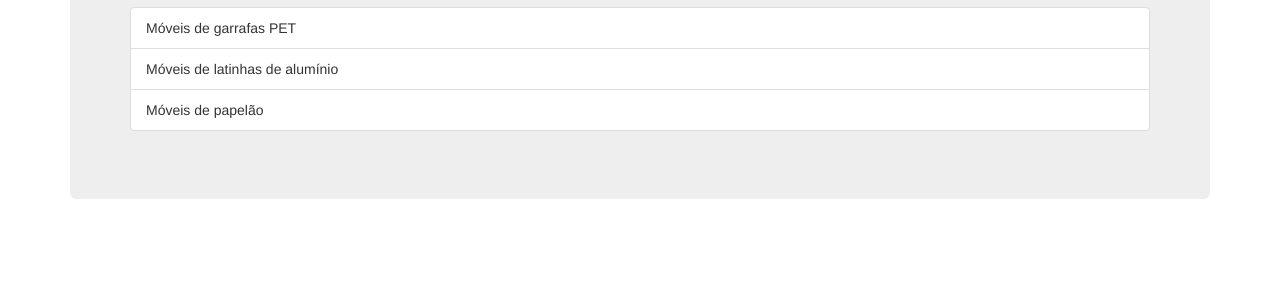
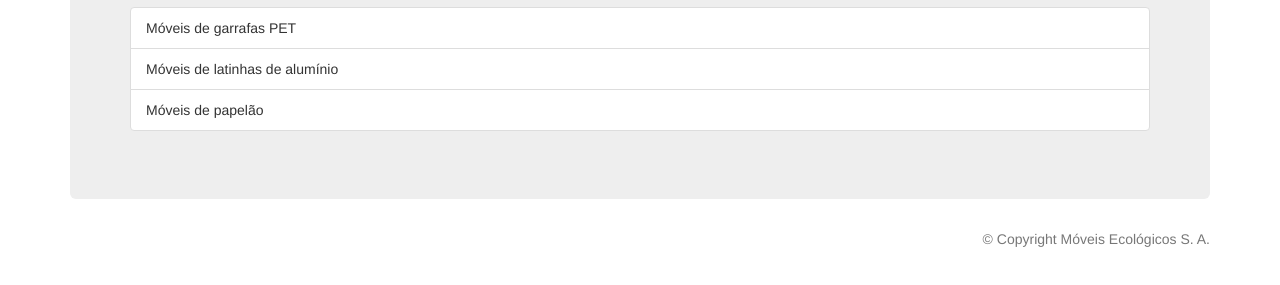
Before and after one commit to elainecro/EstudoGIT, a plain HTML site: page index.html in a window 1280 px wide. Shown: the part 193-478 px from the top of the page. Drawn offline with nearby package versions, Linux system fonts and the light colour scheme.

Commit message:
Adicionando rodapé com copyright

```diff
--- a/index.html
+++ b/index.html
@@ -19,7 +19,10 @@
 					<li class="list-group-item">Móveis de latinhas de alumínio</li>
 					<li class="list-group-item">Móveis de papelão</li>
 				</ul>
+
 			</div>
+
+			<p class="text-muted text-right">&copy; Copyright Móveis Ecológicos S. A.</p>
 		</div>
 	</body>
 </html>
```
